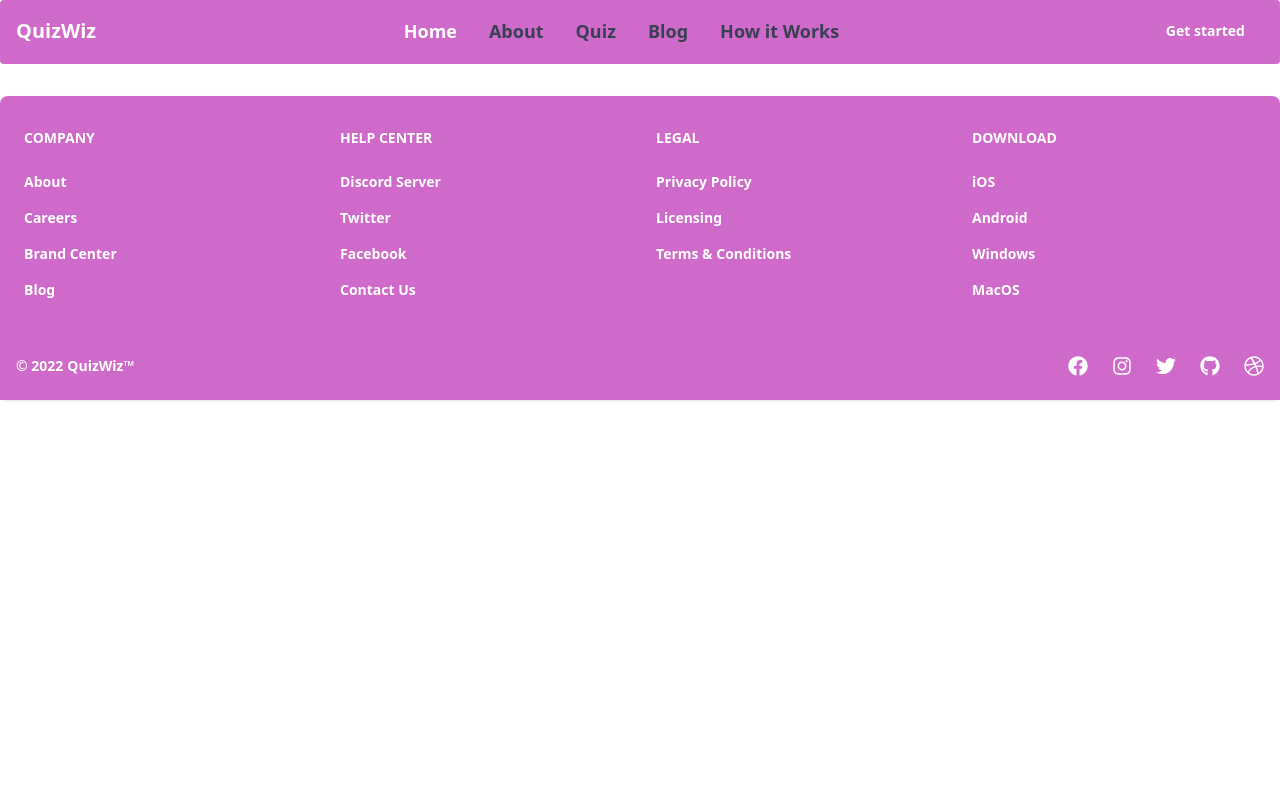
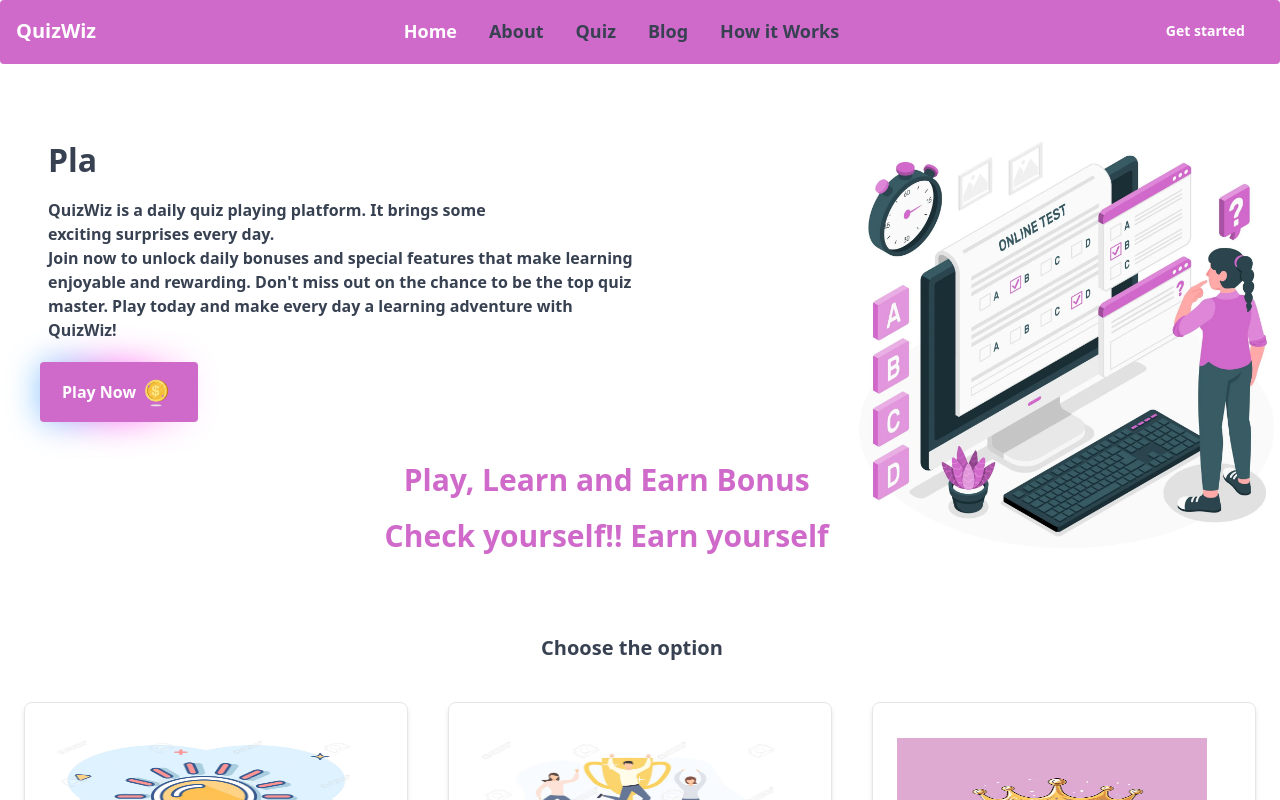
Before and after one commit to faiqa1/QuizPluse, a React (Create React App) app: page / in a window 1280 px wide. Shown: the top 800 px of the page. Built offline with nearby package versions, Linux system fonts and the light colour scheme.

Commit message:
"Added empty line and Route index element to App.js"

```diff
--- a/src/App.js
+++ b/src/App.js
@@ -23,7 +23,9 @@ function App() {
     <>
       <BrowserRouter>
         <Header />
+
         <Routes>
+        <Route index element={<LandingPage/>}/>
           <Route path="/signup" element={<Signup />} />
           <Route path="/home" element={<LandingPage />} />
           <Route path="/login" element={<Login />} />
```
